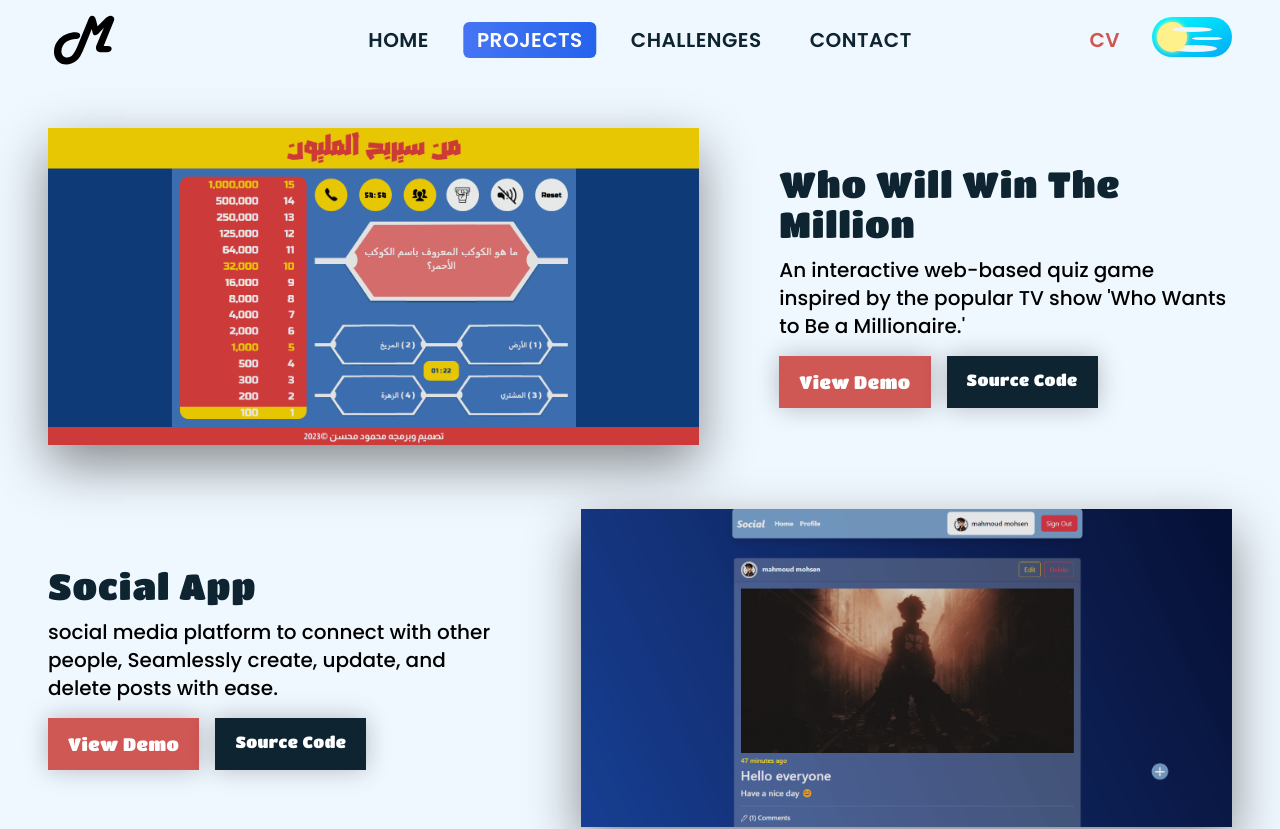
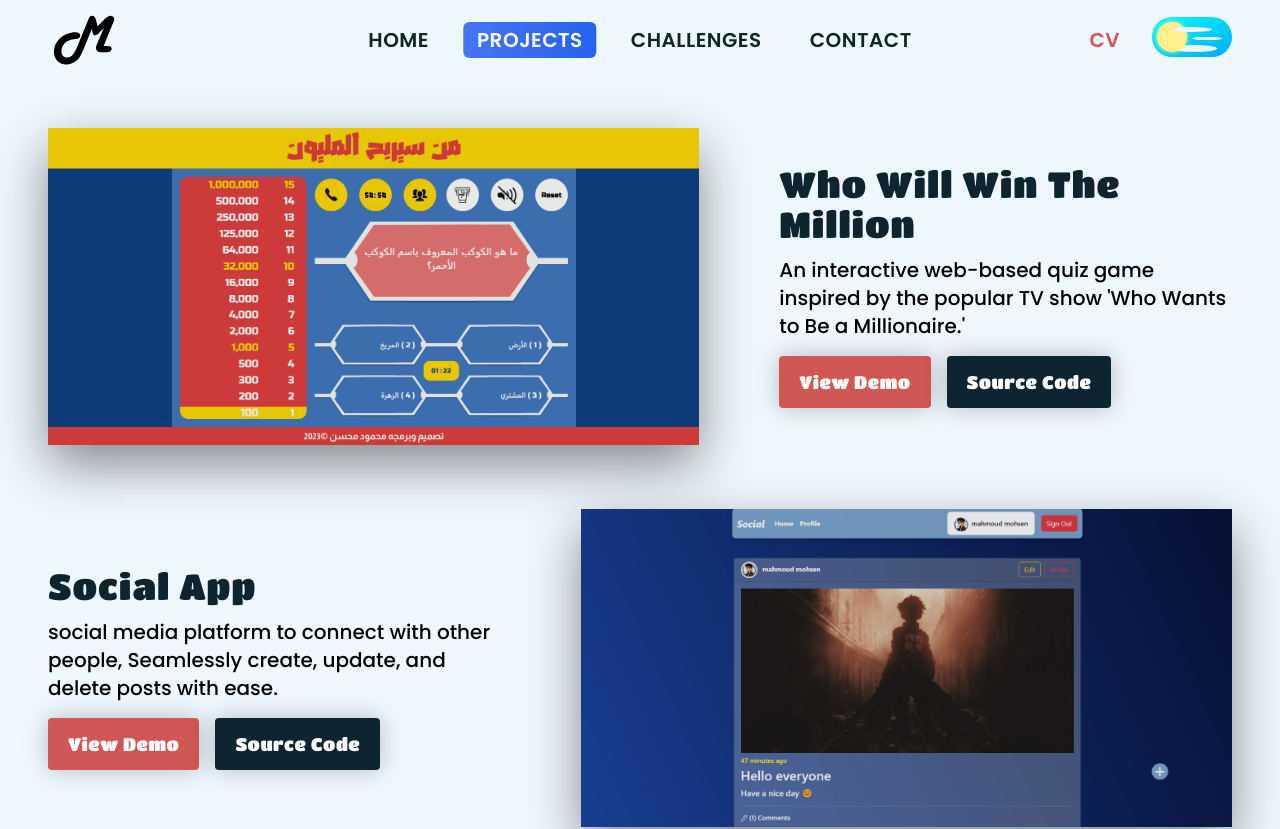
Before and after one commit to mahmoud-mohsen-dev/my-portfolio, a React (Vite) app: page /projects in a window 1280 px wide. Shown: the top 829 px of the page. Built offline with nearby package versions, Linux system fonts and the light colour scheme; a web font is replaced by a local one.

Commit message:
changing some styles in the layout

```diff
--- a/src/components/smallRusable/Challenge.tsx
+++ b/src/components/smallRusable/Challenge.tsx
@@ -36,10 +36,10 @@ function Challenge({ info, darkModeIsOn }: { info: challengeType; darkModeIsOn:
         </p>
 
         <div className="mt-4 flex flex-wrap gap-6 justify-center md-des:justify-start">
-          <Anchor className=" bg-red-dark text-lg px-5 py-3" href={liveSrc}>
+          <Anchor className=" bg-red-dark px-5 py-3 rounded" href={liveSrc}>
             View Demo
           </Anchor>
-          <Anchor className={`px-5 py-3 ${darkModeIsOn ? 'bg-gray-medium' : 'bg-black'}`} href={codeSrc}>
+          <Anchor className={`px-5 py-3 rounded ${darkModeIsOn ? 'bg-gray-medium' : 'bg-black'}`} href={codeSrc}>
             Source Code
           </Anchor>
         </div>
--- a/src/components/smallRusable/PopUp.tsx
+++ b/src/components/smallRusable/PopUp.tsx
@@ -7,6 +7,7 @@ function PopUp({ showPopUp, setShow }: PopUpProps) {
   const failedMessage = 'Something went wrong.';
   const message = showPopUp.success ? successMessage : showPopUp.failed ? failedMessage : '';
   const popUpStyles = showPopUp.success ? successStyles : showPopUp.failed ? dangerStyless : '';
+
   return (
     <div
       className={`fixed left-0 top-20 z-40 mb-3 inline-flex items-center rounded-lg py-5 pl-6 pr-3 font-poppins text-lg duration-300 ease-out ${showPopUp.success || showPopUp.failed ? 'translate-x-0' : '-translate-x-full'} ${popUpStyles}`}
--- a/src/components/smallRusable/Project.tsx
+++ b/src/components/smallRusable/Project.tsx
@@ -74,10 +74,13 @@ function Project({ info, darkModeIsOn, index }: { info: projectType; darkModeIsO
         </p>
 
         <div className="mt-4 flex flex-wrap gap-4 text-center sm-des:text-start">
-          <Anchor className=" bg-red-dark text-lg px-5 py-3" href={liveSrc}>
+          <Anchor className=" bg-red-dark text-lg px-5 py-3 rounded" href={liveSrc}>
             View Demo
           </Anchor>
-          <Anchor className={`px-5 py-3 ${darkModeIsOn ? 'bg-gray-medium' : 'bg-black'}`} href={codeSrc}>
+          <Anchor
+            className={`text-lg px-5 py-3 rounded ${darkModeIsOn ? 'bg-gray-medium' : 'bg-black'}`}
+            href={codeSrc}
+          >
             Source Code
           </Anchor>
         </div>
--- a/src/sections/About.tsx
+++ b/src/sections/About.tsx
@@ -15,9 +15,9 @@ function About({ darkModeIsOn }: { darkModeIsOn: boolean }) {
         {/* About section */}
         <div className=" sm-des:col-span-8">
           <HeadingSection sectionName="about" className={`text-white`} />
-          <div className=" relative z-10 mx-auto mt-8 max-w-[48ch] rounded-3xl bg-red-light p-6">
-            <p className=" mb-5 text-center text-xl font-semibold text-black">
-              I&rsquo;m a computer science graduate with a great passion for creating a beautiful websites
+          <div className=" relative z-10 mx-auto mt-8 max-w-[60ch] rounded-3xl bg-red-light p-6">
+            <p className=" mb-5 text-center text-3xl font-semibold text-black">
+              I&rsquo;m a computer science graduate with a great passion for creating a beautiful websites.
             </p>
             <div className="flex flex-wrap items-center justify-center gap-5">
               {/* modal */}
--- a/src/sections/Challenges.tsx
+++ b/src/sections/Challenges.tsx
@@ -17,8 +17,8 @@ function Challenges({ darkModeIsOn }: { darkModeIsOn: boolean }) {
     <div className={`py-10 ${darkModeIsOn ? 'bg-black' : 'bg-gray-dark'}`}>
       <HeadingSection sectionName="Challenges" className={`text-white`} />
       <div className="container mt-10 grid grid-cols-fit-450 gap-x-12 gap-y-16">
-        {onlySix.map((challenge) => {
-          return <Challenge info={challenge} darkModeIsOn={darkModeIsOn} key={challenge.description} />;
+        {onlySix.map((challenge, i) => {
+          return <Challenge info={challenge} darkModeIsOn={darkModeIsOn} key={challenge.description + i} />;
         })}
       </div>
       <Link
```
